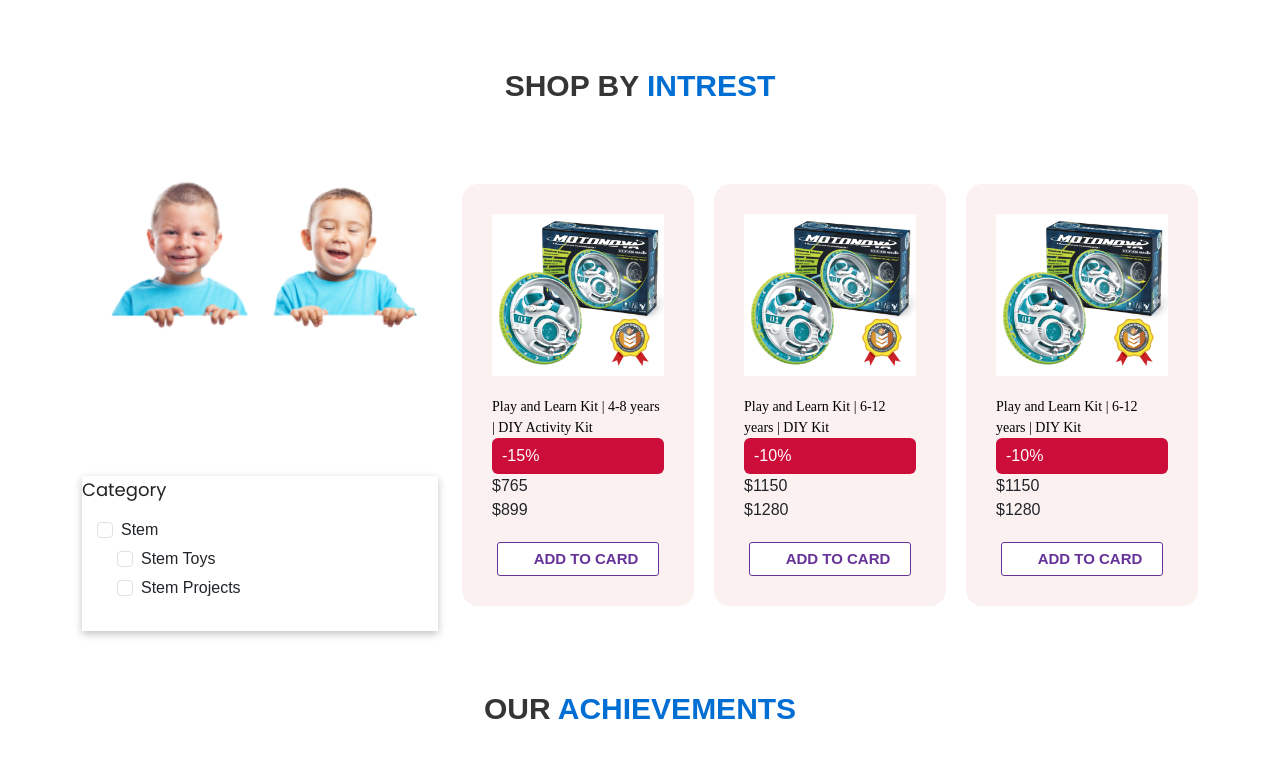
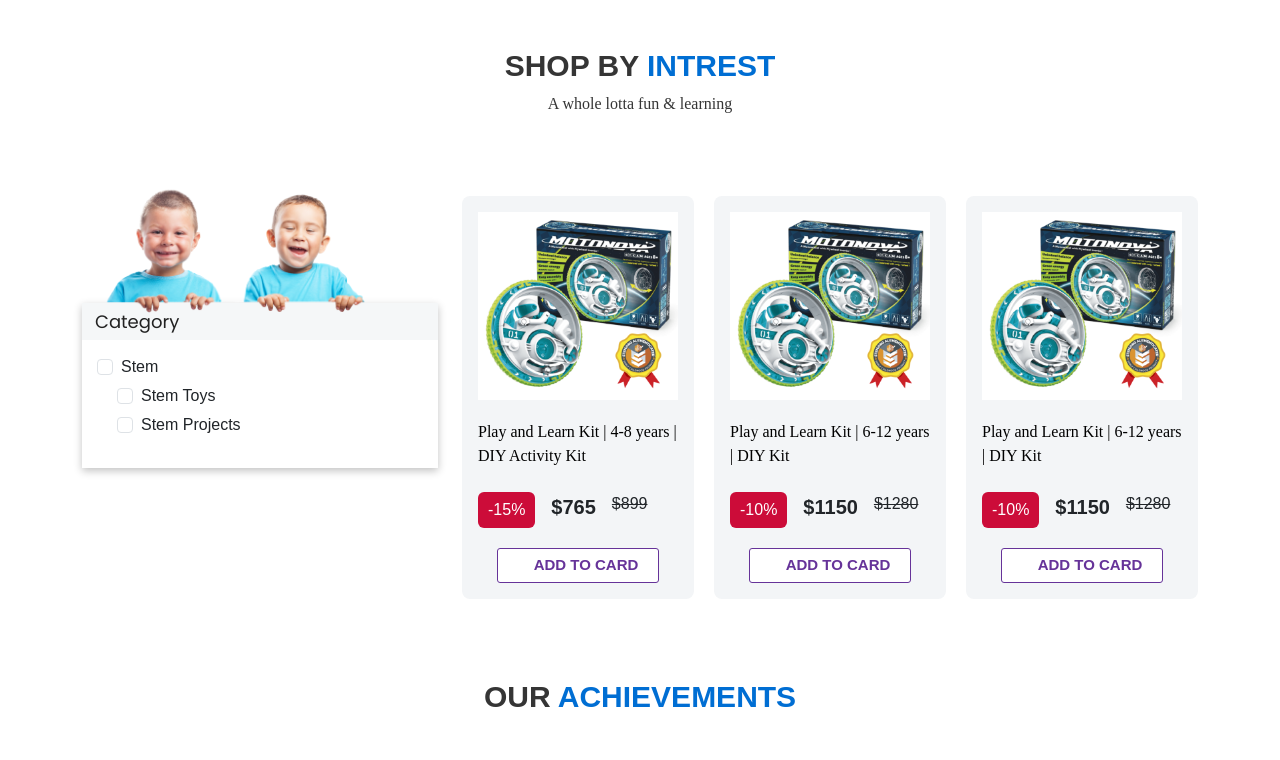
Before and after one commit to Ankittny/newnavishkar, a Next.js app: page /products in a window 1280 px wide. Shown: the part 840-1600 px from the top of the page. Built offline with nearby package versions, Linux system fonts and the light colour scheme.

Commit message:
change desing product page

```diff
--- a/src/components/SHopByIntrest.jsx
+++ b/src/components/SHopByIntrest.jsx
@@ -44,6 +44,7 @@ const SHopByIntrest = () => {
                 <h5>
                   SHOP BY <span>INTREST</span>
                 </h5>
+              <p>A whole lotta fun & learning</p>
               </div>
             </div>
           </div>
--- a/src/components/card/Card.jsx
+++ b/src/components/card/Card.jsx
@@ -12,15 +12,15 @@ const Card = ({ imageUrl, title, subtitle, discount, price, oldPrice }) => {
           <div className="kit-down">
             <p>{title} | {subtitle}</p>
           </div>
-          <div className="buttton">
+          <div className="buttton mt-4 buttton mt-4 d-flex gap-3">
             <div className="ex-btn">
                 -{discount}%
             </div>
-            <div>
-                ${price}
+            <div className="price-text">
+                <span>${price}</span>
             </div>
-            <div>
-                ${oldPrice}
+            <div className="overline-text">
+                <p>${oldPrice}</p>
             </div>
           </div>
         </div>
--- a/src/styles/_cart.scss
+++ b/src/styles/_cart.scss
@@ -8,9 +8,9 @@
 }
 
 .play-role-title{
-  background-color: #fcf1f1;
-  padding: 30px;
-  border-radius: 16px;
+  background-color: #f3f5f7;
+  padding: 16px;
+  border-radius: 8px;
 }
 .play-kit-title img{
   width: 100%;
@@ -41,7 +41,7 @@
   margin-top: 20px;
 }
 .kit-down p{
-  font-size: 14px;
+  font-size: 16px;
   color: #000;
   font-family: "Nunito";
   font-weight: 500;
@@ -102,3 +102,10 @@
   box-sizing: border-box; /* Ensures padding/margins don't affect width */
   margin-bottom: 20px; /* Optional: space below each card */
 }
+.price-text span{
+  font-weight: 700;
+  font-size: 20px;
+}
+.overline-text p{
+  text-decoration: line-through;
+}
--- a/src/styles/_login.scss
+++ b/src/styles/_login.scss
@@ -7,3 +7,7 @@
     border-radius: 5px;
     gap: 5px;
   }
+  .MuiPaper-root {
+    background: #F7FDFF;
+    text-align: end;
+  }
--- a/src/styles/_navbar.scss
+++ b/src/styles/_navbar.scss
@@ -2,10 +2,13 @@
     display: flex;
     justify-content: space-between;
     align-items: center;
-    padding: 15px 20px;
+    // padding: 15px 20px;
     background-color: #fff;
     border-bottom: 1px solid #eaeaea;
+    padding: 5px;
   }
+
+
 
   .logo {
     flex: 1;
--- a/src/styles/_product.scss
+++ b/src/styles/_product.scss
@@ -31,7 +31,7 @@
 }
 
 .navi-title p{
-    font-size: 12px;
+    font-size: 16px;
     font-weight: 400;
     color: #333333;
     font-family: "Libre Franklin";
--- a/src/styles/_shopbyintrest.scss
+++ b/src/styles/_shopbyintrest.scss
@@ -3,7 +3,7 @@
 }
 /* lead-brand-start */
 .two-kids-title img{
-    width: 100%;
+    width: 300px;
     height: auto;
 }
 .leading-title{
@@ -29,6 +29,8 @@
     font-size: 18px;
     font-weight: 400;
     font-family: "Poppins";
+    background: #f5f7f8;
+    padding: 5px 13px;
 }
 .left-list-title ul, .left-search-title ul , .left-product-title ul{
     list-style: none;
@@ -45,7 +47,7 @@
 }
 
 .lab-position{
-    margin-top: -22px;
+    margin-top: -153px;
 }
 .battery-title{
     padding: 0;
@@ -57,4 +59,5 @@
     .form-check{
         margin-bottom: 5px !important;
     }
+
 /* lead-brand-end */
```
Also changed, not shown: 1 other file (tests, documents, lock files or other folders).
